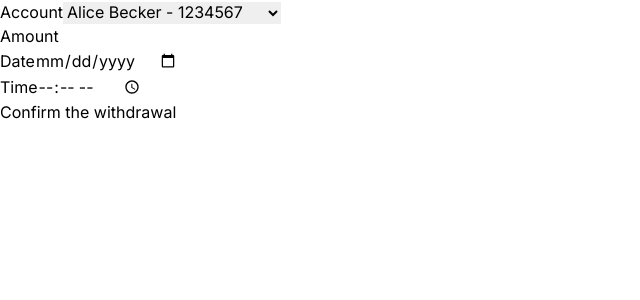
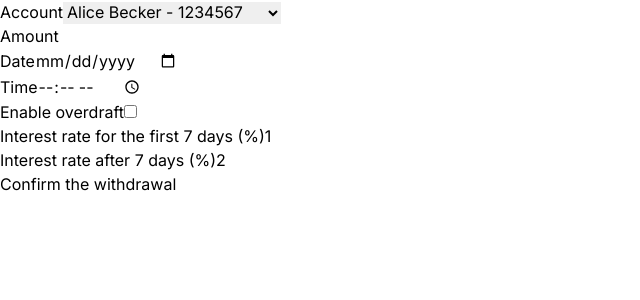
Before and after one commit to fandresenaravohary/Numbank, a Next.js app: page /withdrawal in a window 1280 px wide. Shown: the top 300 px of the page, without its empty margins (0-640 px from the left). Built offline with nearby package versions, Linux system fonts and the light colour scheme.

Commit message:
Feat: add the handleOverdraftToggle to check if the balance is sufficient

```diff
--- a/src/components/WithdrawalForm.js
+++ b/src/components/WithdrawalForm.js
@@ -6,6 +6,9 @@ const WithdrawalForm = ({ accounts, onSubmit }) => {
   const [amount, setAmount] = useState('');
   const [date, setDate] = useState('');
   const [time, setTime] = useState('');
+  const [overdraftEnabled, setOverdraftEnabled] = useState(false);
+  const [interest7Days, setInterest7Days] = useState(1);
+  const [interestAfter7Days, setInterestAfter7Days] = useState(2);
 
   const handleAccountChange = (e) => {
     setSelectedAccount(e.target.value);
@@ -43,6 +46,19 @@ const WithdrawalForm = ({ accounts, onSubmit }) => {
       alert("withdrawal successful")
     } else {
       alert("Insufficient funds. Please choose a lower amount.");
+    }
+  };
+
+  const handleOverdraftToggle = () => {
+    const selectedAccountDetails = accounts.find(account => account.id === selectedAccount);
+    const monthlySalary = selectedAccountDetails.monthlySalary;
+    const creditAuthorized = monthlySalary / 3;
+    const totalAmountAvailable = selectedAccountDetails.balance + creditAuthorized;
+
+    if (totalAmountAvailable >= amount) {
+      alert("Your balance is sufficient. Enabling overdraft is not necessary.");
+    } else {
+      setOverdraftEnabled(!overdraftEnabled);
     }
   };
 
@@ -85,6 +101,33 @@ const WithdrawalForm = ({ accounts, onSubmit }) => {
           onChange={handleTimeChange}
         />
       </div>
+      <div>
+        <label htmlFor="overdraftEnabled">Enable overdraft</label>
+        <input
+          id="overdraftEnabled"
+          type="checkbox"
+          checked={overdraftEnabled}
+          onChange={(e) => setOverdraftEnabled(e.target.checked)}
+        />
+      </div>
+      <div>
+        <label htmlFor="interest7Days">Interest rate for the first 7 days (%)</label>
+        <input
+          id="interest7Days"
+          type="number"
+          value={interest7Days}
+          onChange={(e) => setInterest7Days(parseFloat(e.target.value))}
+        />
+      </div>
+      <div>
+        <label htmlFor="interestAfter7Days">Interest rate after 7 days (%)</label>
+        <input
+          id="interestAfter7Days"
+          type="number"
+          value={interestAfter7Days}
+          onChange={(e) => setInterestAfter7Days(parseFloat(e.target.value))}
+        />
+      </div>
       <button type="submit">Confirm the withdrawal</button>
     </form>
   );
```
